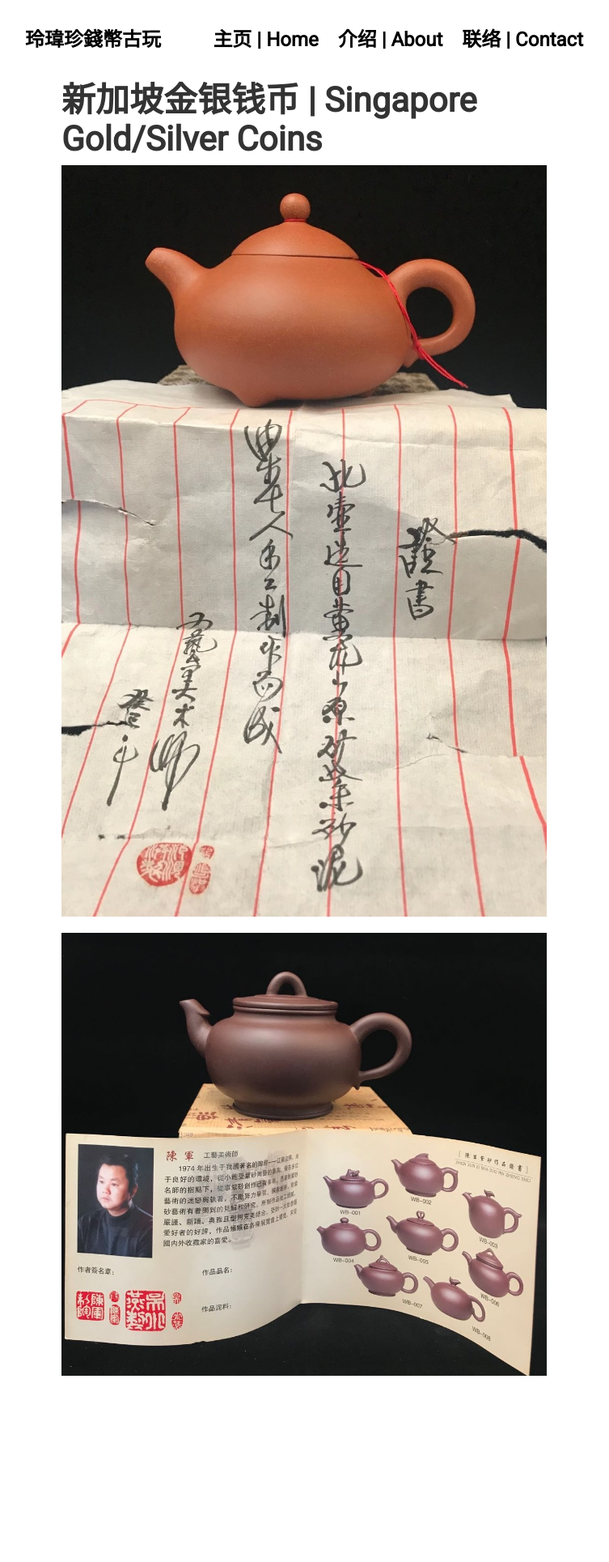
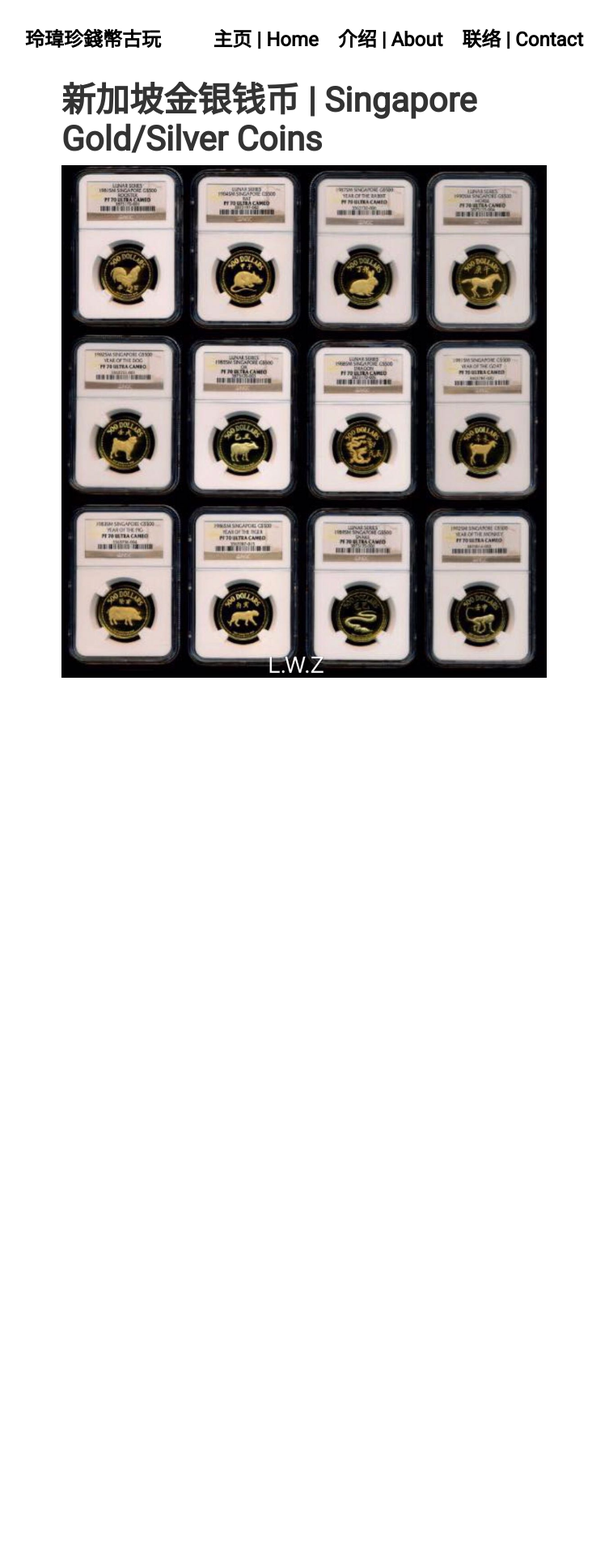
Before and after one commit to jellingwei/jellingwei.github.io, a Jekyll site: the page built from projects/singaporeCoins.md, in a window 1280 px wide. Shown: the whole page at 81% size, without its empty margins (264-1017 px from the left). Built offline with Jekyll 4.4.1, drawn with Linux system fonts in a browser that asks for light colours; nearby versions of some CDN libraries; after the commit the page ends 1067 px from its top, so only the background shows below that.

Commit message:
Update singaporeCoins.md

```diff
--- a/projects/singaporeCoins.md
+++ b/projects/singaporeCoins.md
@@ -4,5 +4,4 @@ title: ''
 ---
 
 ## 新加坡金银钱币 | Singapore Gold/Silver Coins
-{% include image.html image="projects/teapots/teapot2.jpg" %}
-{% include image.html image="projects/teapots/teapot3.jpg" %}
+{% include image.html image="projects/singaporeCoins/sg500DollarsPF70.jpg" %}
```
